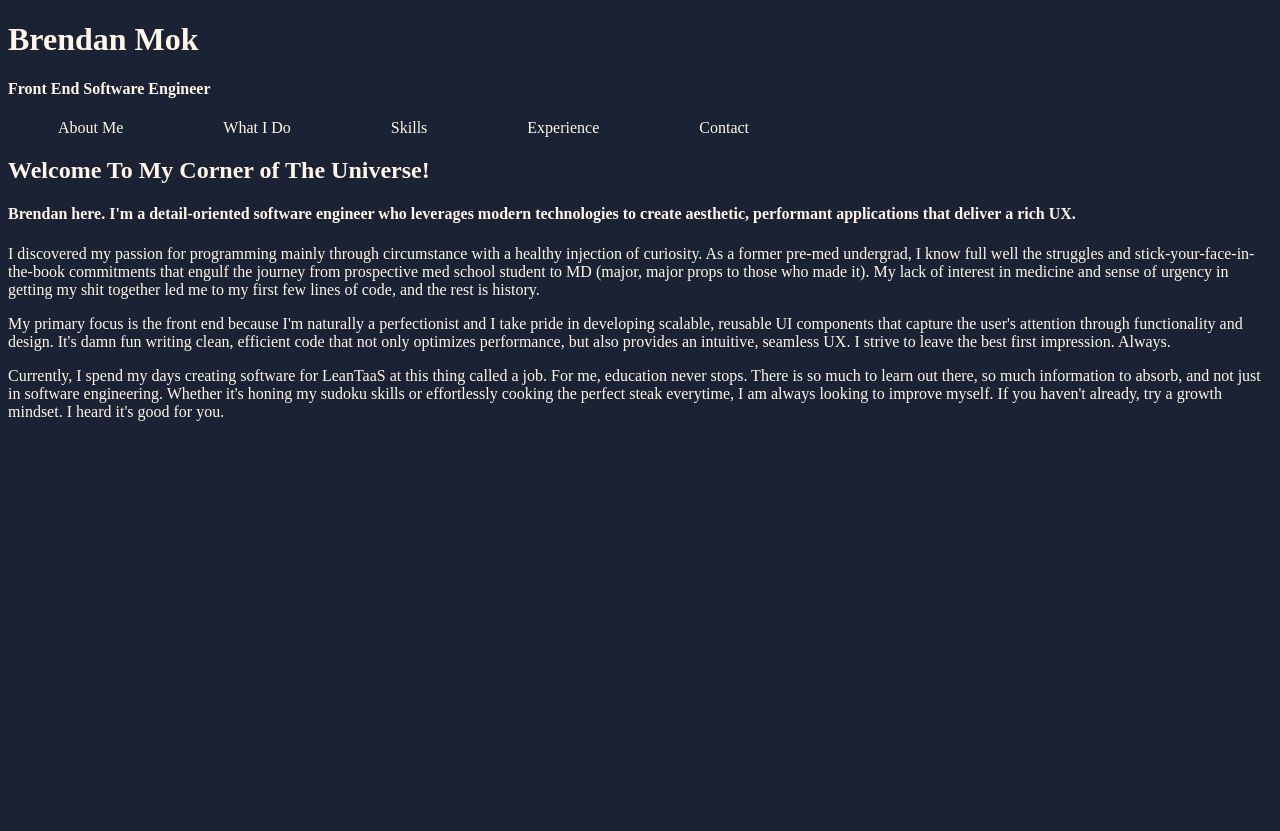
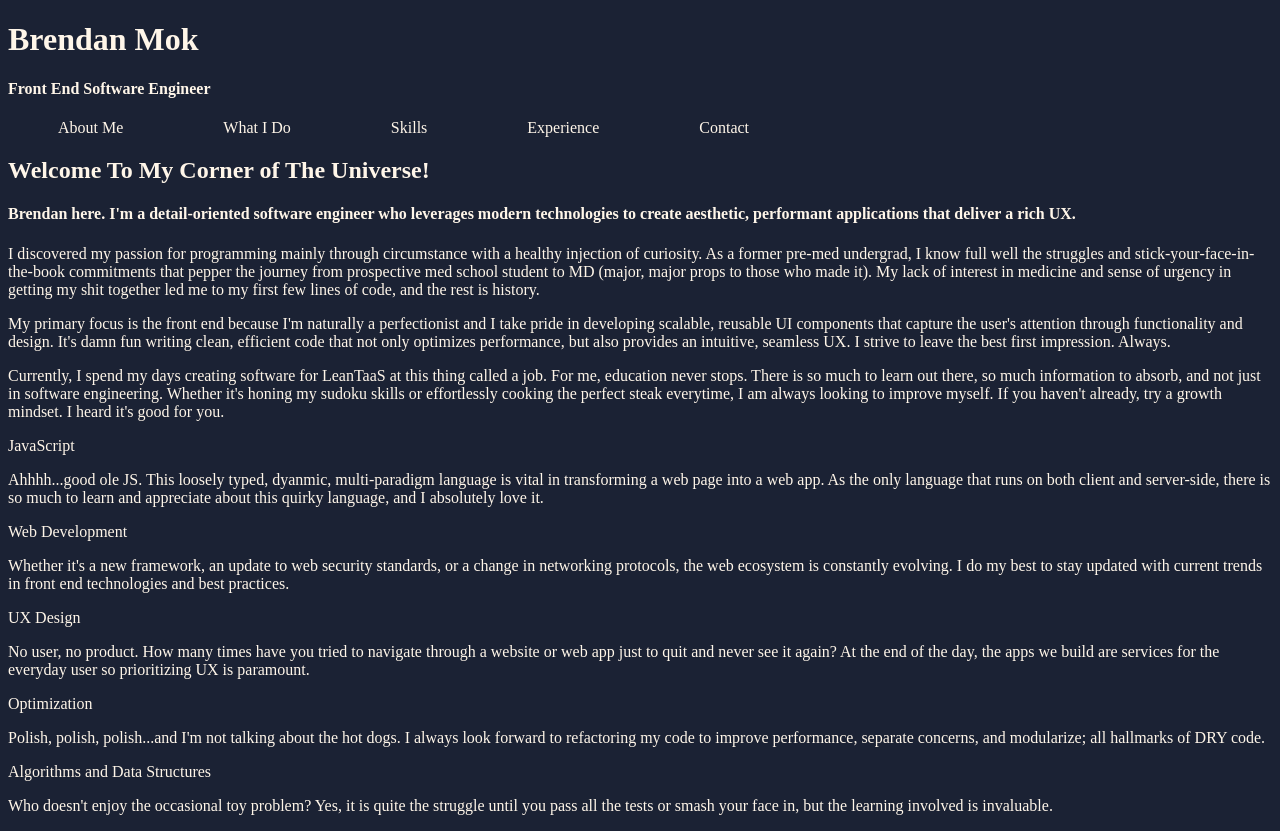
Before and after one commit to bmok88/PersonalWebsite2.0, a React app: page / in a window 1280 px wide. Before the commit the page ends 800 px from the top, so only its background shows below. Built offline with nearby package versions, Linux system fonts and the light colour scheme.

Commit message:
Finish all paragraphs in interests

```diff
--- a/src/components/AboutMe.jsx
+++ b/src/components/AboutMe.jsx
@@ -1,7 +1,7 @@
 import React from 'react';
 
 const AboutMe = () => (
-  <section>
+  <section id="background">
     <h1>
       Welcome To My Corner of The Universe!
     </h1>
@@ -13,7 +13,7 @@ const AboutMe = () => (
     <p>
       I discovered my passion for programming mainly through circumstance with a
       healthy injection of curiosity. As a former pre-med undergrad, I know full
-      well the struggles and stick-your-face-in-the-book commitments that engulf
+      well the struggles and stick-your-face-in-the-book commitments that pepper
       the journey from prospective med school student to MD (major, major props
       to those who made it). My lack of interest in medicine and sense of
       urgency in getting my shit together led me to my first few lines of code,
--- a/src/components/Interests.jsx
+++ b/src/components/Interests.jsx
@@ -1,8 +1,65 @@
 import React from 'react';
 
 const Interests = () => (
-  <section>
-
+  <section id="interests">
+    <div>
+      <header>
+        <img src="" alt="" />
+        <span>JavaScript</span>
+      </header>
+      <p>
+        Ahhhh...good ole JS. This loosely typed, dyanmic, multi-paradigm
+        language is vital in transforming a web page into a web app. As the only
+        language that runs on both client and server-side, there is so much to
+        learn and appreciate about this quirky language, and I absolutely love
+        it.
+      </p>
+    </div>
+    <div>
+      <header>
+        <img src="" alt="" />
+        <span>Web Development</span>
+      </header>
+      <p>
+        Whether it's a new framework, an update to web security standards, or a
+        change in networking protocols, the web ecosystem is constantly
+        evolving. I do my best to stay updated with current trends in front end
+        technologies and best practices.
+      </p>
+    </div>
+    <div>
+      <header>
+        <img src="" alt="" />
+        <span>UX Design</span>
+      </header>
+      <p>
+        No user, no product. How many times have you tried to navigate through a
+        website or web app just to quit and never see it again? At the end of
+        the day, the apps we build are services for the everyday user so
+        prioritizing UX is paramount.
+      </p>
+    </div> <div>
+      <header>
+        <img src="" alt="" />
+        <span>Optimization</span>
+      </header>
+      <p>
+        Polish, polish, polish...and I'm not talking about the hot
+        dogs. I always look forward to refactoring my code to improve performance,
+        separate concerns, and modularize; all hallmarks of DRY code.
+      </p>
+    </div>
+    <div>
+      <header>
+        <img src="" alt="" />
+        <span>Algorithms and Data Structures</span>
+      </header>
+      <p>
+        Who doesn't enjoy the occasional toy problem? Yes, it is quite the
+        struggle until you pass all the tests or smash your face in, but the
+        learning involved is invaluable.
+      </p>
+    </div>
   </section>
 );
 
```
